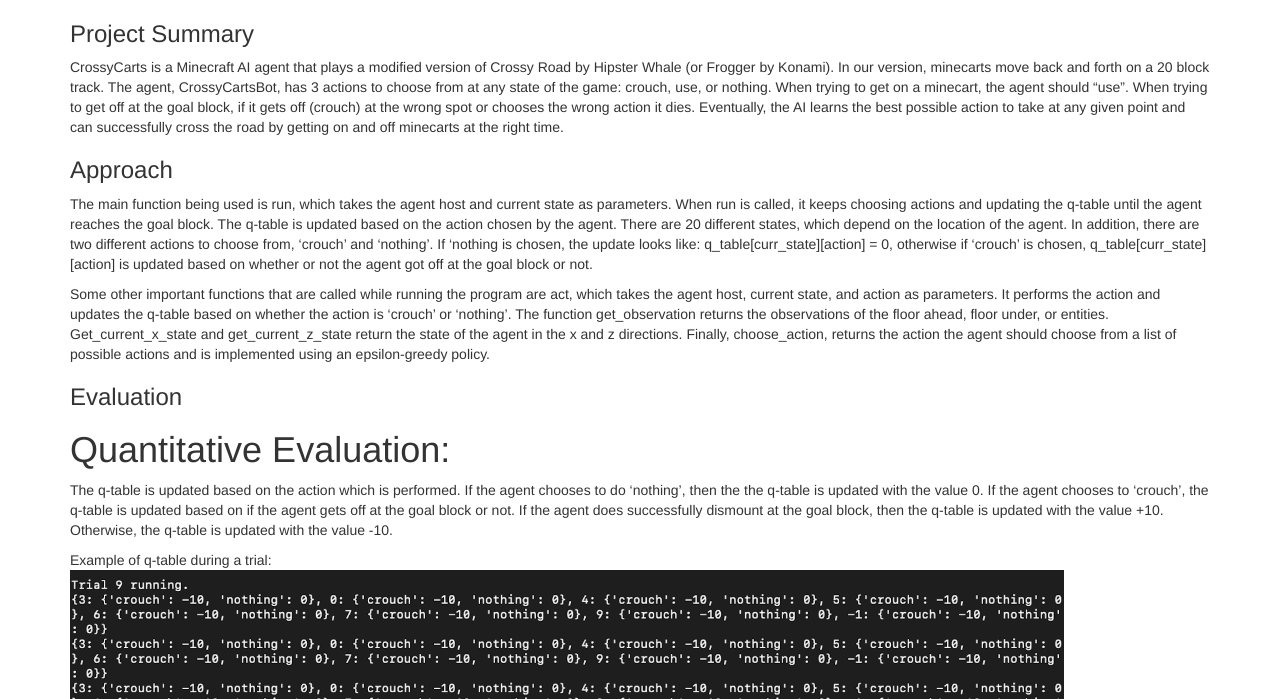
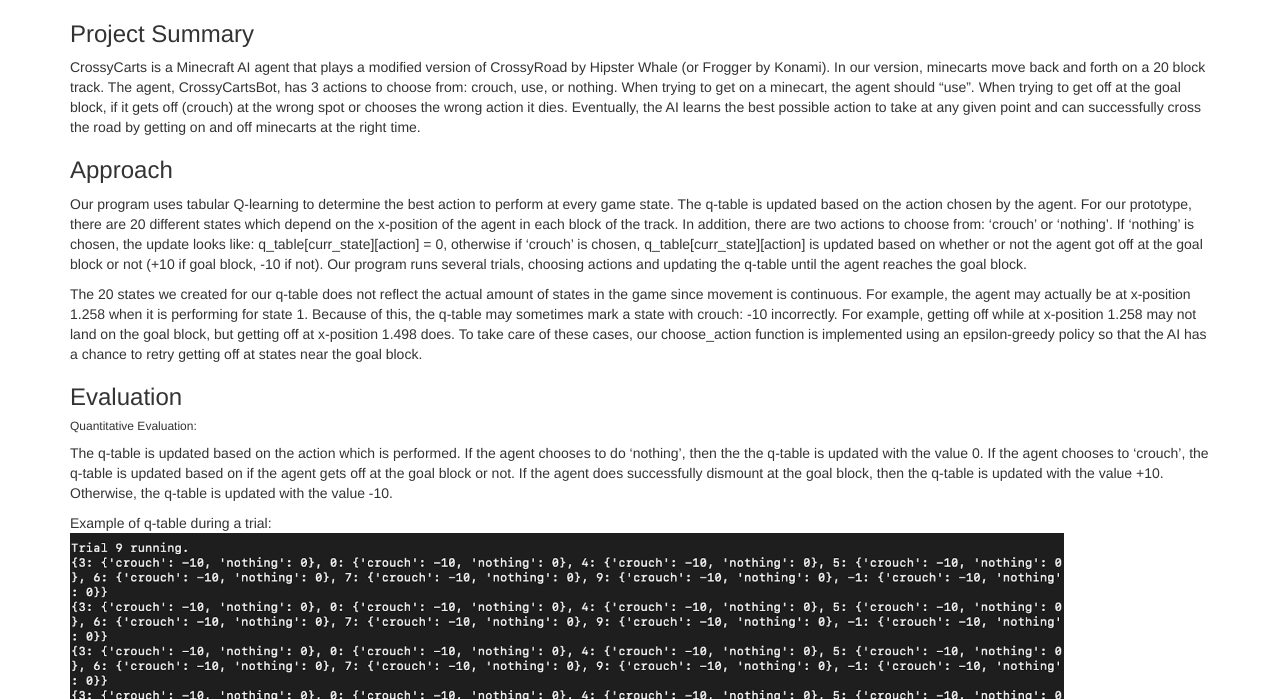
Before and after one commit to YINGDAT/CrossyCarts, a Jekyll site: the page built from docs/status.md, in a window 1280 px wide and 900 px high, scrolled down 334 px, cut to the strip 201-900 px from the top of the window. Built offline with Jekyll 4.4.1, drawn with Linux system fonts in a browser that asks for light colours.

Commit message:
Update status.md

```diff
--- a/docs/status.md
+++ b/docs/status.md
@@ -8,22 +8,21 @@
 <iframe width="560" height="315" src="https://www.youtube.com/embed/my8mlsEsDHk?rel=0&amp;showinfo=0" frameborder="0" allow="accelerometer; autoplay; encrypted-media; gyroscope; picture-in-picture" allowfullscreen></iframe>
 
 ### Project Summary
-CrossyCarts is a Minecraft AI agent that plays a modified version of Crossy Road by Hipster Whale (or Frogger by Konami). In our version, minecarts move back and forth on a 20 block track. The agent, CrossyCartsBot, has 3 actions to choose from at any state of the game: crouch, use, or nothing. When trying to get on a minecart, the agent should “use”. When trying to get off at the goal block, if it gets off (crouch) at the wrong spot or chooses the wrong action it dies. Eventually, the AI learns the best possible action to take at any given point and can successfully cross the road by getting on and off minecarts at the right time.
+CrossyCarts is a Minecraft AI agent that plays a modified version of CrossyRoad by Hipster Whale (or Frogger by Konami). In our version, minecarts move back and forth on a 20 block track. The agent, CrossyCartsBot, has 3 actions to choose from: crouch, use, or nothing. When trying to get on a minecart, the agent should “use”. When trying to get off at the goal block, if it gets off (crouch) at the wrong spot or chooses the wrong action it dies. Eventually, the AI learns the best possible action to take at any given point and can successfully cross the road by getting on and off minecarts at the right time.
 
 ### Approach
-The main function being used is run, which takes the agent host and current state as parameters. When run is called, it keeps choosing actions and updating the q-table until the agent reaches the goal block. The q-table is updated based on the action chosen by the agent. There are 20 different states, which depend on the location of the agent. In addition, there are two different actions to choose from, ‘crouch’ and ‘nothing’. If ‘nothing is chosen, the update looks like: q_table[curr_state][action] = 0, otherwise if ‘crouch’ is chosen, q_table[curr_state][action] is updated based on whether or not the agent got off at the goal block or not.
+Our program uses tabular Q-learning to determine the best action to perform at every game state. The q-table is updated based on the action chosen by the agent. For our prototype, there are 20 different states which depend on the x-position of the agent in each block of the track. In addition, there are two actions to choose from: ‘crouch’ or ‘nothing’. If ‘nothing’ is chosen, the update looks like: q_table[curr_state][action] = 0, otherwise if ‘crouch’ is chosen, q_table[curr_state][action] is updated based on whether or not the agent got off at the goal block or not (+10 if goal block, -10 if not). Our program runs several trials, choosing actions and updating the q-table until the agent reaches the goal block.
 
-Some other important functions that are called while running the program are act, which takes the agent host, current state, and action as parameters. It performs the action and updates the q-table based on whether the action is ‘crouch’ or ‘nothing’. The function get_observation returns the observations of the floor ahead, floor under, or entities. Get_current_x_state and get_current_z_state return the state of the agent in the x and z directions. Finally, choose_action, returns the action the agent should choose from a list of possible actions and is implemented using an epsilon-greedy policy.
-
+The 20 states we created for our q-table does not reflect the actual amount of states in the game since movement is continuous. For example, the agent may actually be at x-position 1.258 when it is performing for state 1. Because of this, the q-table may sometimes mark a state with crouch: -10 incorrectly. For example, getting off while at x-position 1.258 may not land on the goal block, but getting off at x-position 1.498 does. To take care of these cases, our choose_action function is implemented using an epsilon-greedy policy so that the AI has a chance to retry getting off at states near the goal block.
 
 ### Evaluation
-# Quantitative Evaluation:
+###### Quantitative Evaluation:
 The q-table is updated based on the action which is performed. If the agent chooses to do ‘nothing’, then the the q-table is updated with the value 0. If the agent chooses to ‘crouch’, the q-table is updated based on if the agent gets off at the goal block or not. If the agent does successfully dismount at the goal block, then the q-table is updated with the value +10. Otherwise, the q-table is updated with the value -10.
 
 Example of q-table during a trial:
 ![useful image](status_q_table.png)
 
-# Qualitative Evaluation:
+###### Qualitative Evaluation:
 In our proposal, we stated that our baseline for success was if the agent could successfully mount and dismount the minecart, which it is able to do. In addition, the AI is able to determine the goal block and dismount at that location after around 14 trials.
 
 Example Run:
```
